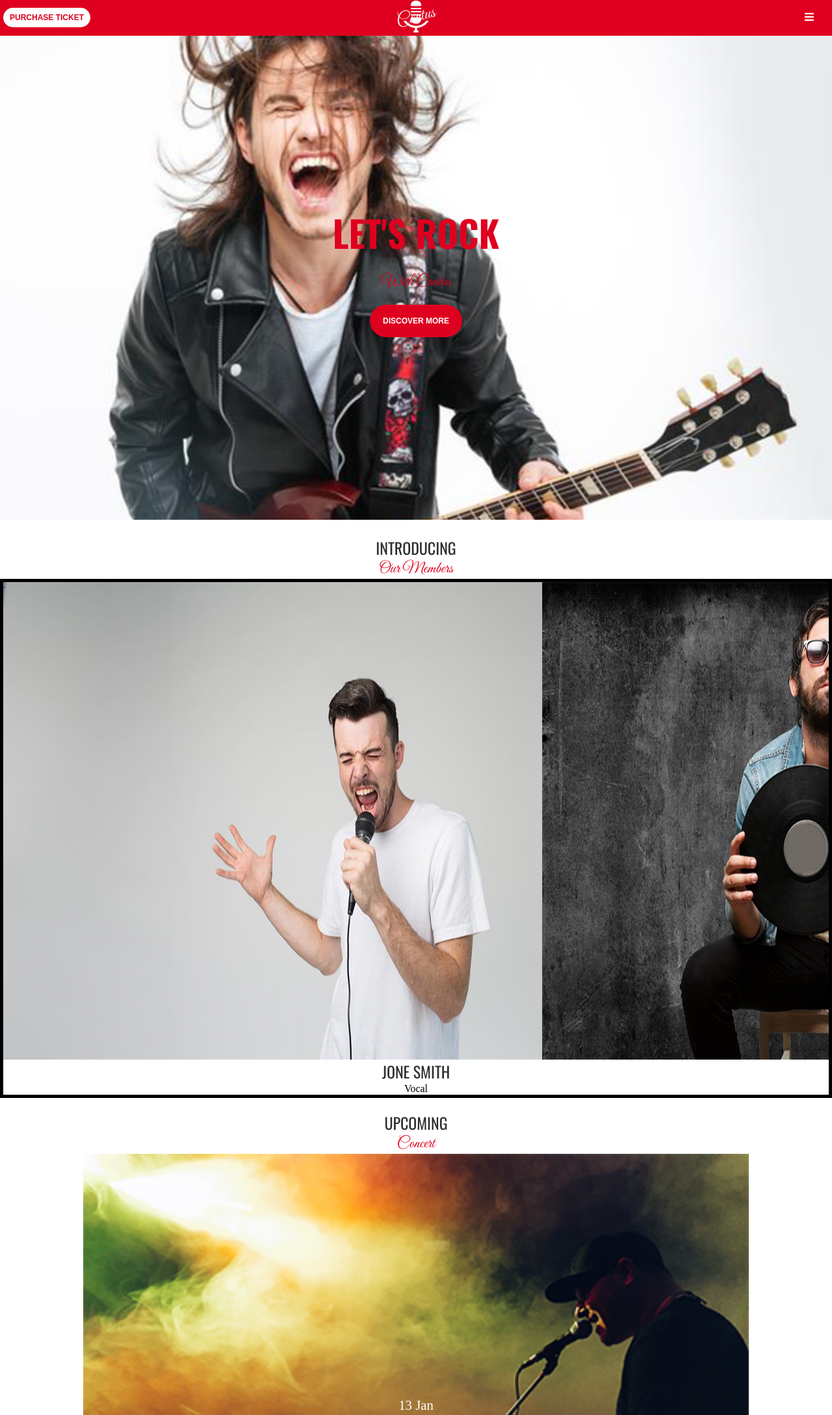
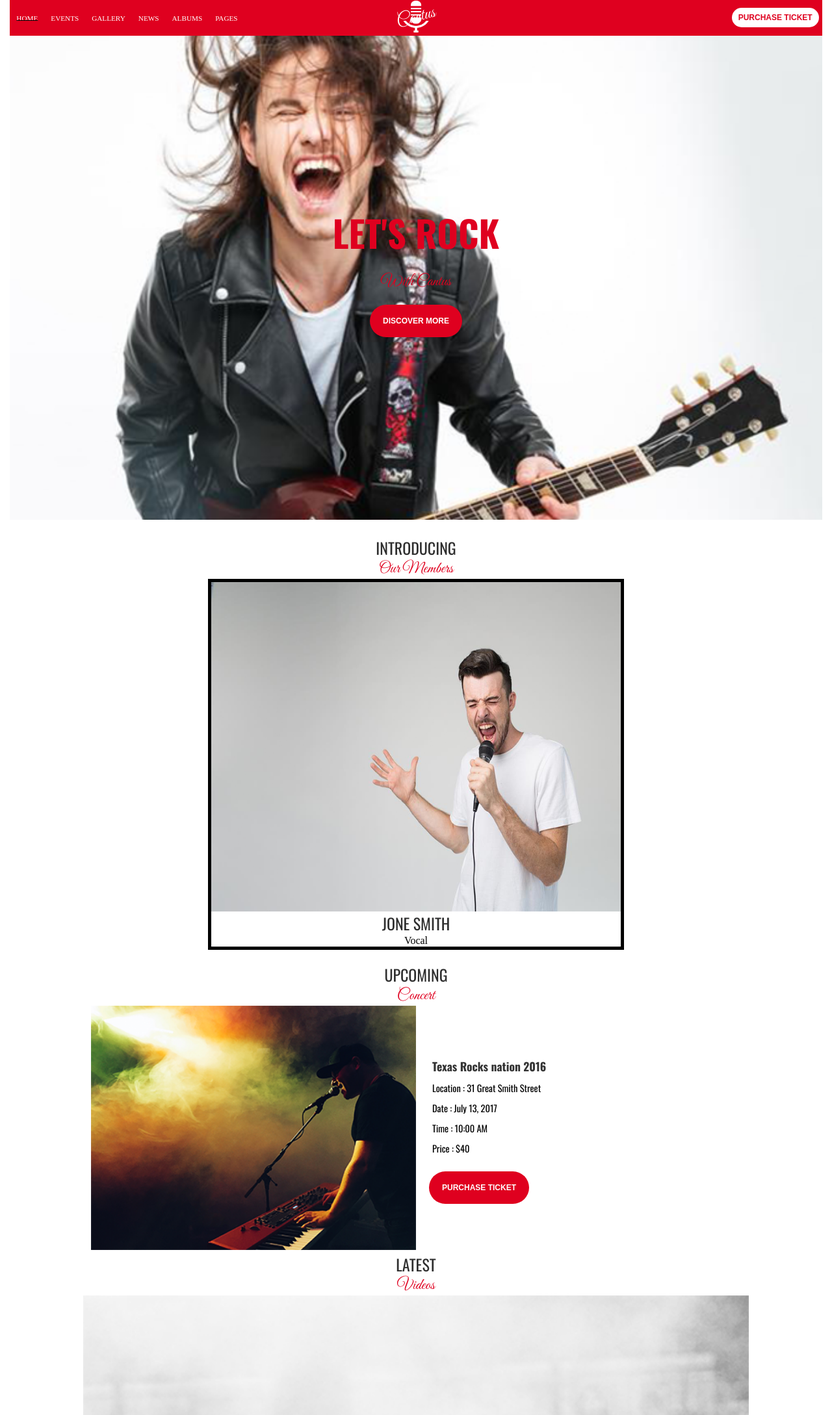
Before and after one commit to RobertLigman/Cantus, a plain HTML site: page index.html in a window 1280 px wide. Shown: the top 2178 px of the page at 65% size. Drawn offline with nearby package versions, Linux system fonts and the light colour scheme.

Commit message:
add media queries for header and upcoming concert

```diff
--- a/artists-slider.js
+++ b/artists-slider.js
@@ -1,5 +1,5 @@
 const imgContainer = document.querySelector(".slider-container");
-const imgSlides = document.querySelectorAll(".card__img");
+let imgSlides;
 
 // const imgContainer = document.querySelector(".img");
 // const imgSlides = document.querySelectorAll(".img img");
@@ -15,10 +15,11 @@ let newEventLeft = new Event("swipeLeft");
 let newEventRight = new Event("swipeRight");
 let size;
 const getSize = () => {
+  imgSlides = document.querySelectorAll(".card__img");
   size = imgSlides[0].clientWidth;
 };
 getSize();
-window.onresize = getSize;
+window.onresize = getSize();
 
 imgContainer.style.transform = `translateX(${-size * currentSlide}px)`;
 imgContainer.addEventListener("transitionend", () => {
--- a/index.html
+++ b/index.html
@@ -111,9 +111,11 @@
                 <div class="upcoming">
                     <h3 class="upcoming__title">Upcoming</h3>
                     <h2 class="upcoming__subtitle">Concert</h2>
-                    <div class="img-container">
-                        <img src="/assets/upcoming.png" alt="" class="upcoming-img" />
-                        <p class="img-container__text">13 Jan</p>
+                    <div class="upcoming__container">
+                        <div class="img-container">
+                            <img src="/assets/upcoming.png" alt="" class="upcoming-img" />
+                            <p class="img-container__text">13 Jan</p>
+                        </div>
                     </div>
                     <div class="upcoming__details">
                         <h4 class="details__title">Texas Rocks nation 2016</h4>
--- a/styles/_artists-section.scss
+++ b/styles/_artists-section.scss
@@ -80,7 +80,50 @@ img {
 }
 
 @media (min-width: 768px) {
-    // .card {
-    //     max-width: 90vw;
-    // }
+    .artists {
+        .card {
+            max-width: 90vw;
+        }
+    }
+    .upcoming {
+        display: grid;
+        grid-template-columns: 50% 50%;
+        // justify-content: center;
+        justify-items: center;
+        justify-content: space-evenly;
+        &__title,
+        &__subtitle {
+            grid-column: 1/-1;
+        }
+        &__container {
+            max-width: 100%;
+            display: flex;
+            flex-direction: column;
+            align-items: flex-end;
+        }
+        &__details {
+            width: 100%;
+            display: flex;
+            flex-direction: column;
+            align-items: flex-start;
+            text-align: left;
+        }
+        .img-container {
+            max-width: 80%;
+            &__text {
+                display: none;
+            }
+        }
+    }
+    .img-container:hover .img-container__text {
+        display: block;
+    }
 }
+
+@media (min-width: 1025px) {
+    .artists {
+        .card {
+            max-width: 50vw;
+        }
+    }
+}
--- a/styles/_header.scss
+++ b/styles/_header.scss
@@ -84,3 +84,25 @@
 .active {
     display: grid;
 }
+
+@media (min-width: 769px) {
+    .main-header {
+        grid-template-columns: 1fr 80px 1fr;
+        .hamburger {
+            display: none;
+        }
+        .button-container {
+            grid-column: 3/-1;
+            display: grid;
+            justify-items: end;
+        }
+    }
+    .nav-list {
+        justify-self: start;
+        grid-column: 1/2;
+        display: flex;
+        position: static;
+        align-items: center;
+        width: auto;
+    }
+}
```
Also changed, not shown: styles/global-styles.css, styles/global-styles.min.css, 2 other files.
